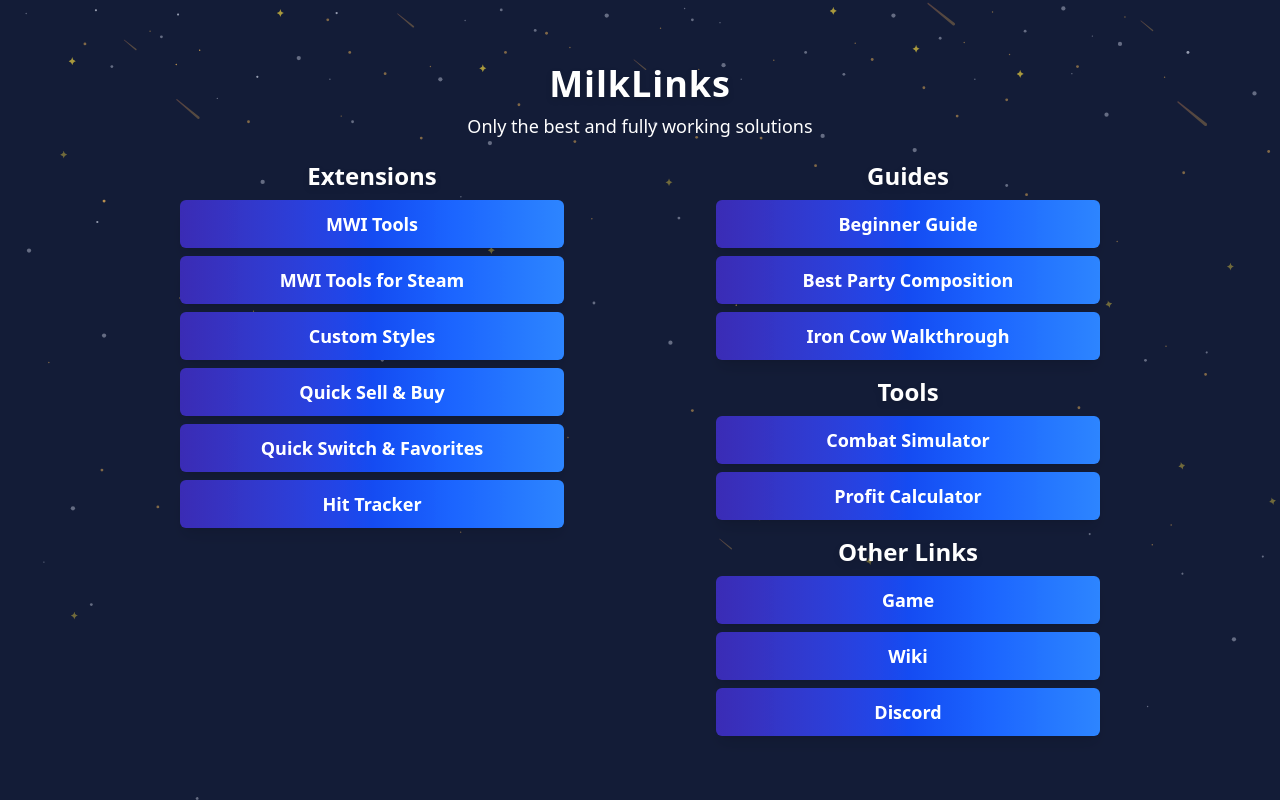
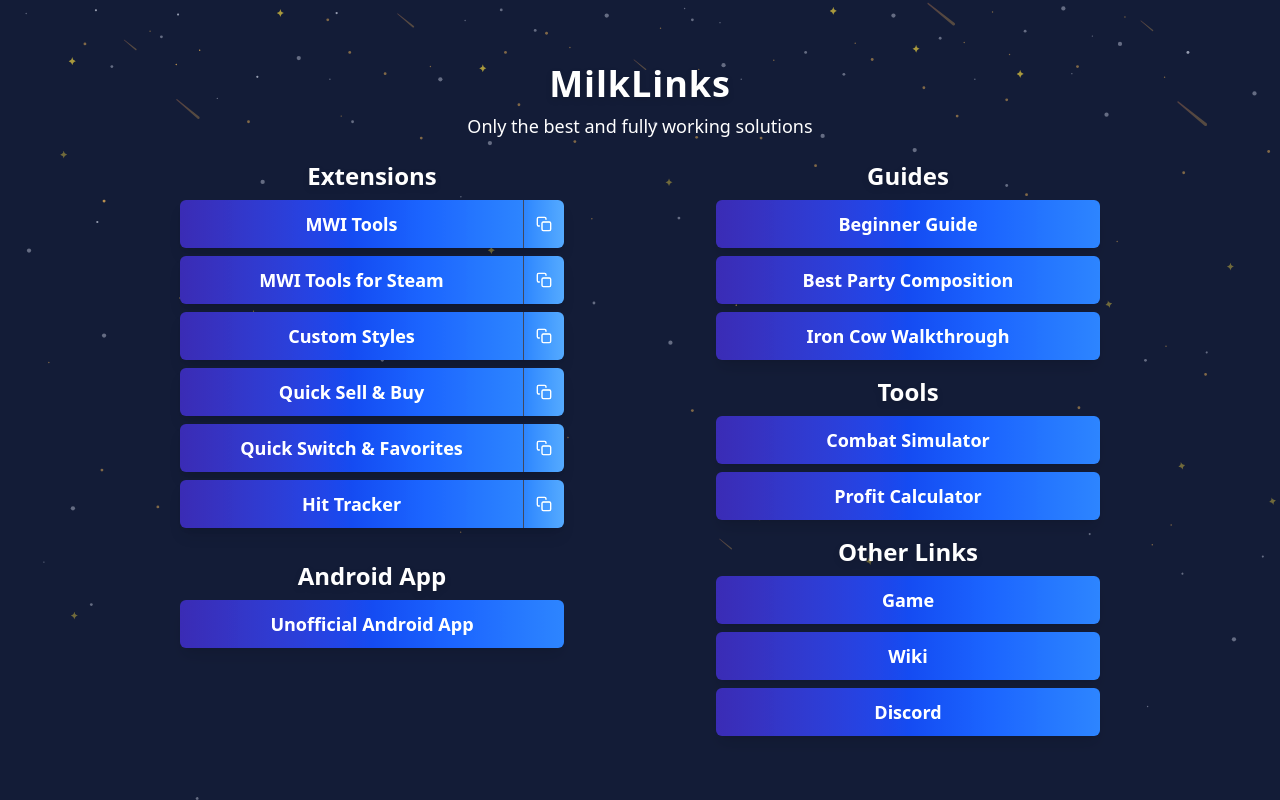
Before and after one commit to Amaroke/MilkLinks, a React (Vite) app: page / in a window 1280 px wide. Built offline with nearby package versions, Linux system fonts and the light colour scheme.

Commit message:
Add copy button and edit links

```diff
--- a/package.json
+++ b/package.json
@@ -21,7 +21,7 @@
     "@eslint/js": "^9.25.0",
     "@types/react": "^19.1.2",
     "@types/react-dom": "^19.1.2",
-    "@vitejs/plugin-react": "^4.4.1",
+    "@vitejs/plugin-react": "^6.0.2",
     "autoprefixer": "^10.4.21",
     "eslint": "^9.25.0",
     "eslint-plugin-react-hooks": "^5.2.0",
@@ -32,6 +32,6 @@
     "tailwindcss": "^4.1.7",
     "typescript": "~5.8.3",
     "typescript-eslint": "^8.30.1",
-    "vite": "^6.3.5"
+    "vite": "^8.0.16"
   }
 }
--- a/src/App.tsx
+++ b/src/App.tsx
@@ -1,12 +1,80 @@
-import React from "react";
+import { useState } from "react";
 import { extensions, guides, tools, otherLinks } from "./data/links";
+import type { Link } from "./data/links";
+import backgroundSvg from "./assets/background.svg";
 
-type Link = {
-  label: string;
-  url: string;
+const androidLinks: Link[] = [
+  {
+    label: "Unofficial Android App",
+    url: "https://github.com/McPeyen/Unofficial-Milky-Way-Idle-for-Android",
+  },
+];
+
+const CopyIcon = () => (
+  <svg
+    xmlns="http://www.w3.org/2000/svg"
+    width="16"
+    height="16"
+    viewBox="0 0 24 24"
+    fill="none"
+    stroke="currentColor"
+    strokeWidth="2"
+    strokeLinecap="round"
+    strokeLinejoin="round"
+  >
+    <rect x="9" y="9" width="13" height="13" rx="2" ry="2" />
+    <path d="M5 15H4a2 2 0 0 1-2-2V4a2 2 0 0 1 2-2h9a2 2 0 0 1 2 2v1" />
+  </svg>
+);
+
+const CheckIcon = () => (
+  <svg
+    xmlns="http://www.w3.org/2000/svg"
+    width="16"
+    height="16"
+    viewBox="0 0 24 24"
+    fill="none"
+    stroke="currentColor"
+    strokeWidth="2.5"
+    strokeLinecap="round"
+    strokeLinejoin="round"
+  >
+    <polyline points="20 6 9 17 4 12" />
+  </svg>
+);
+
+const SplitLinkButton = ({ label, url }: Link) => {
+  const [copied, setCopied] = useState(false);
+
+  const handleCopy = async () => {
+    await navigator.clipboard.writeText(url);
+    setCopied(true);
+    setTimeout(() => setCopied(false), 1500);
+  };
+
+  return (
+    <div className="w-full max-w-sm flex rounded-md overflow-hidden shadow-lg">
+      <a
+        href={url}
+        target="_blank"
+        rel="noopener noreferrer"
+        className="flex-1 text-center bg-linear-to-r from-indigo-800 via-blue-700 to-blue-500 text-white py-2.5 text-lg font-semibold hover:from-indigo-700 hover:via-blue-600 hover:to-blue-400 transition-all duration-300 brightness-105 hover:brightness-125 hover:scale-x-[1.01] focus:outline-none focus:ring-2 focus:ring-blue-400/70"
+      >
+        {label}
+      </a>
+      <div className="w-px bg-white/20 shrink-0" />
+      <button
+        onClick={handleCopy}
+        title="Copier le lien"
+        className="shrink-0 px-3 flex items-center justify-center bg-linear-to-r from-blue-500 to-blue-400 text-white hover:from-blue-400 hover:to-blue-300 transition-all duration-300 brightness-105 hover:brightness-125 focus:outline-none focus:ring-2 focus:ring-blue-400/70"
+      >
+        {copied ? <CheckIcon /> : <CopyIcon />}
+      </button>
+    </div>
+  );
 };
 
-const LinkButton: React.FC<Link> = ({ label, url }) => (
+const SimpleLinkButton = ({ label, url }: Link) => (
   <a
     href={url}
     target="_blank"
@@ -17,22 +85,34 @@ const LinkButton: React.FC<Link> = ({ label, url }) => (
   </a>
 );
 
-const Section: React.FC<{ title: string; links: Link[] }> = ({
+const Section = ({
   title,
   links,
+  split = false,
+}: {
+  title: string;
+  links: Link[];
+  split?: boolean;
 }) => (
   <section className="w-full max-w-md flex flex-col items-center">
     <h2 className="text-2xl font-bold mb-2 drop-shadow-md">{title}</h2>
     <div className="flex flex-col items-center gap-2 w-full">
-      {links.map((link, i) => (
-        <LinkButton key={i} {...link} />
-      ))}
+      {links.map((link) =>
+        split ? (
+          <SplitLinkButton key={link.url} {...link} />
+        ) : (
+          <SimpleLinkButton key={link.url} {...link} />
+        ),
+      )}
     </div>
   </section>
 );
 
-const App: React.FC = () => (
-  <div className="min-h-screen bg-[#131c37] bg-[url('/src/assets/background.svg')] bg-cover bg-center">
+const App = () => (
+  <div
+    className="min-h-screen bg-[#131c37] bg-cover bg-center"
+    style={{ backgroundImage: `url(${backgroundSvg})` }}
+  >
     <div className="min-h-screen flex flex-col items-center justify-center px-6 py-2 text-white">
       <h1 className="text-4xl font-extrabold mb-2 tracking-wide drop-shadow-md text-center">
         MilkLinks
@@ -42,7 +122,8 @@ const App: React.FC = () => (
       </p>
       <div className="w-full max-w-5xl flex flex-col md:flex-row justify-center gap-y-10 md:gap-x-12">
         <div className="flex-1 flex flex-col items-center gap-8">
-          <Section title="Extensions" links={extensions} />
+          <Section title="Extensions" links={extensions} split />
+          <Section title="Android App" links={androidLinks} />
         </div>
         <div className="flex-1 flex flex-col items-center gap-8 md:gap-4">
           <Section title="Guides" links={guides} />
```
Also changed, not shown: 1 other file (tests, documents, lock files or other folders).
